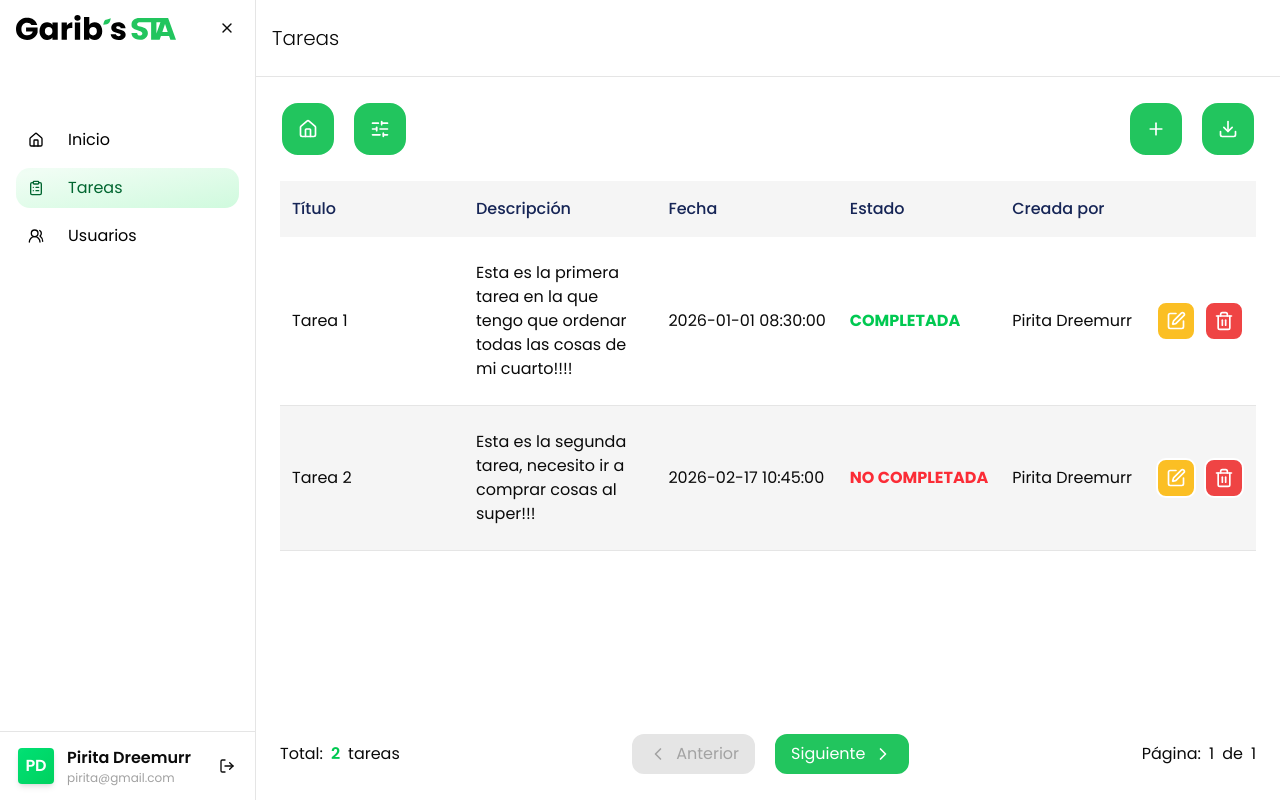
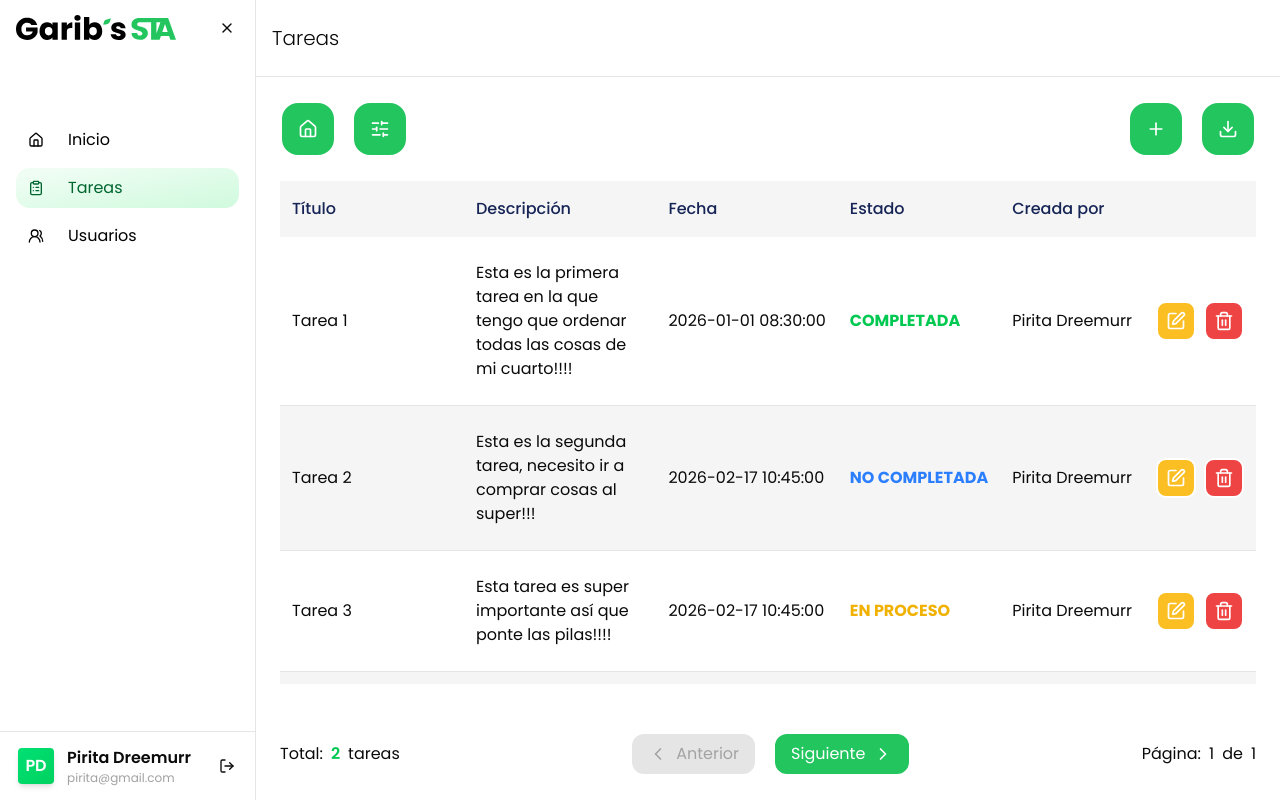
Before and after one commit to garibcatastrofe/garibs-secure-task-app, a Next.js app: page /tasks in a window 1280 px wide. Built offline with nearby package versions, Linux system fonts and the light colour scheme.

Commit message:
feat: :sparkles: UI para insertar y actualizar tareas terminada

```diff
--- a/api/Tasks/Infrastructure/insertTask.ts
+++ b/api/Tasks/Infrastructure/insertTask.ts
@@ -22,12 +22,12 @@ export async function insertTask(formData: FormData): Promise<{
 
     return {
       ok: true,
-      message: "Reporte insertado correctamente",
+      message: "Tarea guardada correctamente",
     };
   } catch {
     return {
       ok: false,
-      message: "Ocurrió un error al ingresar el reporte",
+      message: "Ocurrió un error al guardar la tarea",
     };
   }
 }
--- a/api/Tasks/Infrastructure/selectTasks.ts
+++ b/api/Tasks/Infrastructure/selectTasks.ts
@@ -40,6 +40,30 @@ export async function selectTasks(
           },
           user_name: "Pirita Dreemurr",
         },
+        {
+          task: {
+            id: 3,
+            title: "Tarea 3",
+            description:
+              "Esta tarea es super importante así que ponte las pilas!!!!",
+            created_date: "2026-02-17 10:45:00",
+            state: "EN PROCESO",
+            user_id: 1,
+          },
+          user_name: "Pirita Dreemurr",
+        },
+        {
+          task: {
+            id: 4,
+            title: "Tarea 4",
+            description:
+              "Creo que realmente no necesito esta tarea",
+            created_date: "2026-02-17 10:45:00",
+            state: "CANCELADA",
+            user_id: 1,
+          },
+          user_name: "Pirita Dreemurr",
+        },
       ],
       count: 2,
     };
--- a/content/tasks/data/comboboxItems/comboboxItems.ts
+++ b/content/tasks/data/comboboxItems/comboboxItems.ts
@@ -1 +1,6 @@
-export const taskCompleted: string[] = ["COMPLETADA", "NO COMPLETADA"];
+export const taskCompleted: string[] = [
+  "COMPLETADA",
+  "NO COMPLETADA",
+  "EN PROGRESO",
+  "CANCELADA",
+];
--- a/content/tasks/management/insertUpdateTask/InsertUpdateTaskContent.tsx
+++ b/content/tasks/management/insertUpdateTask/InsertUpdateTaskContent.tsx
@@ -23,17 +23,14 @@ import { useState } from "react";
 /* ICONS */
 import {
   ArrowLeft,
-  Check,
   ChevronDown,
   CircleCheckBig,
   CircleOff,
   Loader,
   Save,
-  X,
 } from "lucide-react";
 
 /* NAVIGATION */
-import { usePathname } from "next/navigation";
 import { useRouter } from "next/navigation";
 
 /* SERVER ACTION */
@@ -59,12 +56,9 @@ export function InsertUpdateTaskContent({
   id: string;
 }) {
   const router = useRouter();
-  const pathname = usePathname();
+
   const { setAnnouncement } = useAnnouncement();
   const [saving, setSaving] = useState(false);
-
-  const rawPath = pathname.split("/").at(isUpdate ? -3 : -2);
-  const path = rawPath ?? null;
 
   const methods = useForm<TaskFormValues>({
     defaultValues: {
@@ -143,7 +137,7 @@ export function InsertUpdateTaskContent({
 
         <div className="flex gap-4">
           <p>
-            Fecha: <span className="text-[#00A0D0]">{getDate()}</span>
+            Fecha: <span className="text-green-500">{getDate()}</span>
           </p>
         </div>
       </div>
@@ -166,9 +160,9 @@ export function InsertUpdateTaskContent({
                 <Controller
                   name="title"
                   control={methods.control}
-                  rules={{
+                  /* rules={{
                     required: "El título es necesario",
-                  }}
+                  }} */
                   render={({ field: { onChange, onBlur, value } }) => (
                     <input
                       onBlur={onBlur}
@@ -179,7 +173,7 @@ export function InsertUpdateTaskContent({
                       minLength={2}
                       maxLength={50}
                       placeholder="Tarea para..."
-                      className="w-full text-sm h-fit px-4 py-2 bg-transparent outline-none border border-neutral-200 rounded-xl hover:hover:bg-[#d9f2f9] transition-all duration-300 placeholder:text-neutral-500"
+                      className="w-full text-sm h-fit px-4 py-2 bg-transparent outline-none border border-neutral-200 rounded-xl hover:hover:bg-green-100 transition-all duration-300 placeholder:text-neutral-500"
                     />
                   )}
                 />
@@ -191,14 +185,14 @@ export function InsertUpdateTaskContent({
               </div>
 
               {/* DESCRIPTION */}
-              <div className="flex flex-col gap-2">
+              <div className="flex flex-col gap-2 my-4">
                 <p>Descripción</p>
                 <Controller
                   name="description"
                   control={methods.control}
-                  rules={{
+                  /* rules={{
                     required: "La descripción es necesaria",
-                  }}
+                  }} */
                   render={({ field: { onChange, onBlur, value } }) => (
                     <textarea
                       onBlur={onBlur}
@@ -208,7 +202,7 @@ export function InsertUpdateTaskContent({
                       minLength={30}
                       maxLength={750}
                       placeholder="Necesito hacer esto... Necesito llevar esto a... Comprar dos docenas de huevos..."
-                      className="w-full text-sm resize-none h-40 px-4 py-2 bg-transparent outline-none border border-neutral-200 rounded-xl hover:hover:bg-[#d9f2f9] transition-all duration-300 placeholder:text-neutral-500"
+                      className="w-full text-sm resize-none h-40 px-4 py-2 bg-transparent outline-none border border-neutral-200 rounded-xl hover:hover:bg-green-100 transition-all duration-300 placeholder:text-neutral-500"
                     />
                   )}
                 />
@@ -219,14 +213,15 @@ export function InsertUpdateTaskContent({
                 )}
               </div>
 
-              <div className="flex flex-col gap-2">
+              {/* ESTADO */}
+              <div className="flex flex-col gap-2 mb-4">
                 <p>Estado</p>
                 <Controller
                   control={methods.control}
                   name="state"
-                  rules={{
+                  /* rules={{
                     required: "La estado es necesario",
-                  }}
+                  }} */
                   render={({ field }) => (
                     <Combobox
                       items={taskCompleted}
@@ -237,7 +232,7 @@ export function InsertUpdateTaskContent({
                     >
                       <ComboboxTrigger
                         render={
-                          <Button className="w-full hover:hover:bg-[#d9f2f9] cursor-pointer justify-center font-normal flex items-center bg-white text-black border border-neutral-200 rounded-xl">
+                          <Button className="w-full hover:hover:bg-green-100 cursor-pointer justify-center font-normal flex items-center bg-white text-black border border-neutral-200 rounded-xl">
                             <div className="w-full flex justify-start overflow-x-hidden">
                               <p className="truncate">
                                 <ComboboxValue />
@@ -290,19 +285,55 @@ export function InsertUpdateTaskContent({
             </div>
 
             {/* BODY */}
-            <div className="flex-1 overflow-y-auto overflow-x-hidden flex flex-col gap-4 px-4 pt-4">
-
+            <div className="flex-1 overflow-y-auto overflow-x-hidden flex flex-col gap-4 px-4 pt-4 relative">
+              {/* USER_ID */}
+              <div className="flex flex-col gap-2 h-full">
+                <p>ID de usuario</p>
+                <Controller
+                  name="user_id"
+                  control={methods.control}
+                  /* rules={{ required: "El ID de usuario es necesario" }} */
+                  render={({ field: { onChange, onBlur, value } }) => (
+                    <input
+                      onBlur={onBlur}
+                      onChange={(e) => {
+                        const val = e.target.value.replace(/[^0-9]/g, ""); // Elimina cualquier carácter no numérico
+                        onChange(val); // Actualiza el estado con solo números
+                      }}
+                      onKeyDown={(e) => {
+                        if (e.key === "e" || e.key === "-" || e.key === "+") {
+                          e.preventDefault(); // Bloquea la entrada de estos caracteres
+                        }
+                      }}
+                      value={value}
+                      type="text" // Cambia a "text" para evitar comportamientos extraños con números
+                      inputMode="numeric" // Ayuda en móviles
+                      pattern="[0-9]*" // Solo números
+                      id="user_id"
+                      placeholder="1"
+                      min={1}
+                      max={99}
+                      className="w-full text-sm h-fit px-4 py-2 bg-transparent outline-none border border-neutral-200 rounded-xl hover:hover:bg-green-100 transition-all duration-300 placeholder:text-neutral-500"
+                    />
+                  )}
+                />
+                {methods.formState.errors.user_id && (
+                  <p className="text-red-500 text-sm">
+                    {methods.formState.errors.user_id.message}
+                  </p>
+                )}
+              </div>
 
               {/* BOTÓN GUARDAR */}
               <div className="w-full sticky bottom-0 py-4 bg-white">
                 <BouncingButton
                   action={saving ? () => {} : methods.handleSubmit(onSubmit)}
                   backgroundColorHover="#ffffff"
-                  backgroundColor="#00A0D0"
+                  backgroundColor="#22c55e"
                   textColor="#ffffff"
-                  textColorHover="#00A0D0"
+                  textColorHover="#22c55e"
                   border="2px solid #ffffff"
-                  borderHover="2px solid #00A0D0"
+                  borderHover="2px solid #22c55e"
                   twClassName="w-full h-fit px-4 py-2 rounded-2xl"
                   disabled={saving ? true : false}
                 >
--- a/content/tasks/management/selectTasks/rowContent/TaskRowContent.tsx
+++ b/content/tasks/management/selectTasks/rowContent/TaskRowContent.tsx
@@ -15,6 +15,18 @@ export function TaskRowContent({
 }) {
   const router = useRouter();
 
+  const getTwTextColor = (state: string) => {
+    if (state === "COMPLETADA") {
+      return "text-green-500";
+    } else if (state === "NO COMPLETADA") {
+      return "text-blue-500";
+    } else if (state === "EN PROCESO") {
+      return "text-yellow-500";
+    } else {
+      return "text-red-500";
+    }
+  };
+
   return (
     <>
       <DinamicTd twClassName="">
@@ -27,9 +39,7 @@ export function TaskRowContent({
         <p>{task.task.created_date}</p>
       </DinamicTd>
       <DinamicTd twClassName="text-nowrap">
-        <p
-          className={`font-bold ${task.task.state === "COMPLETADA" ? "text-green-500" : "text-red-500"}`}
-        >
+        <p className={`font-bold ${getTwTextColor(task.task.state)}`}>
           {task.task.state}
         </p>
       </DinamicTd>
```
